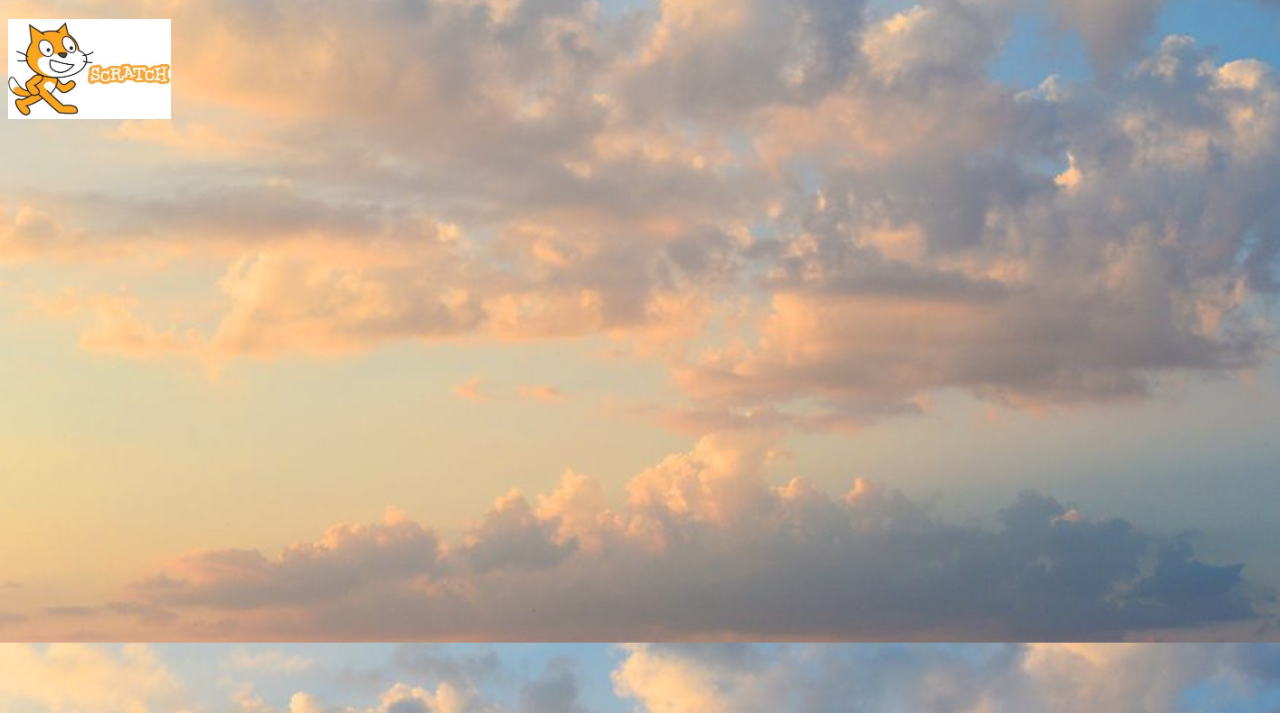
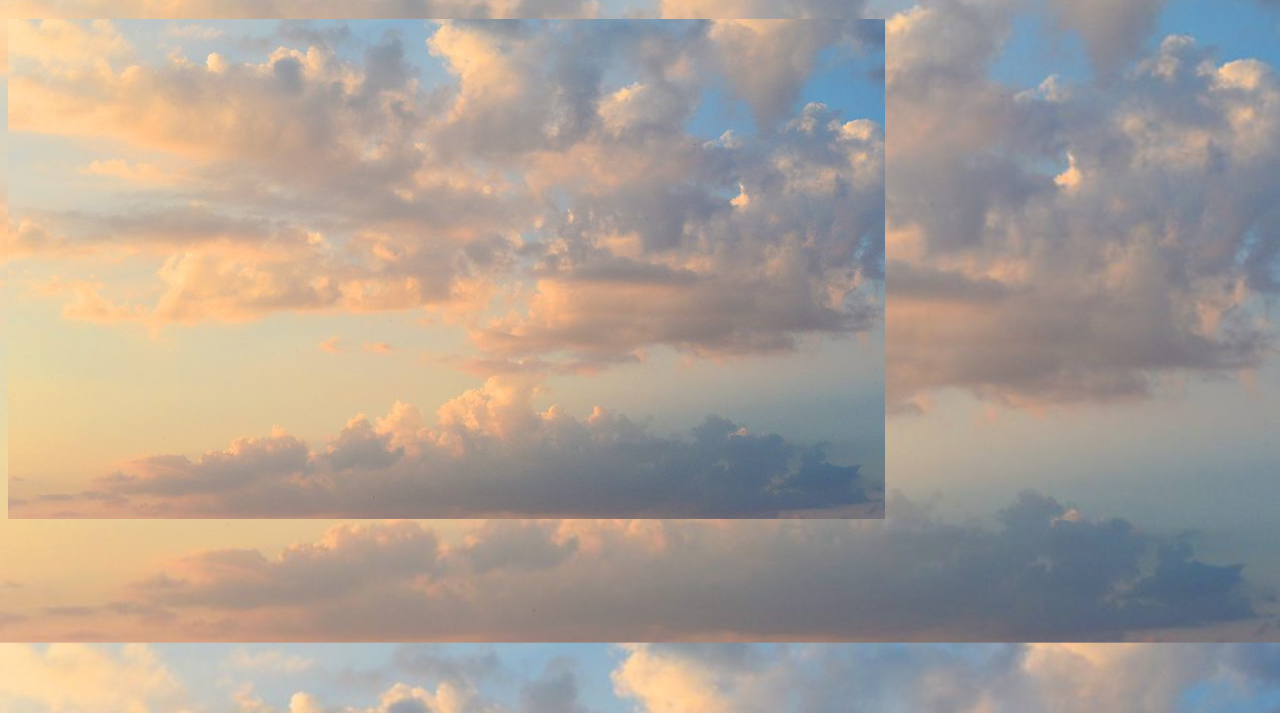
Before and after one commit to eder56/eder56.github.io, a plain HTML site: page workspace/index.html in a window 1280 px wide. Shown: the part 87-800 px from the top of the page. Drawn offline with Linux system fonts and the light colour scheme; files that its build step writes are made by us from their sources.

Commit message:
Initial commit

```diff
--- a/workspace/index.html
+++ b/workspace/index.html
@@ -10,6 +10,6 @@
             <a href="portfolio.html">Portfolio</a>
               <a href="about_me.html">About Me</a>
         <h1>This is Eder's Home Page!</h1>
-        <img src="images/scratch.jpg" height="100">
+        <img src="images/cloud.png" height="500" width="877">
     </body>
 </html>
```
